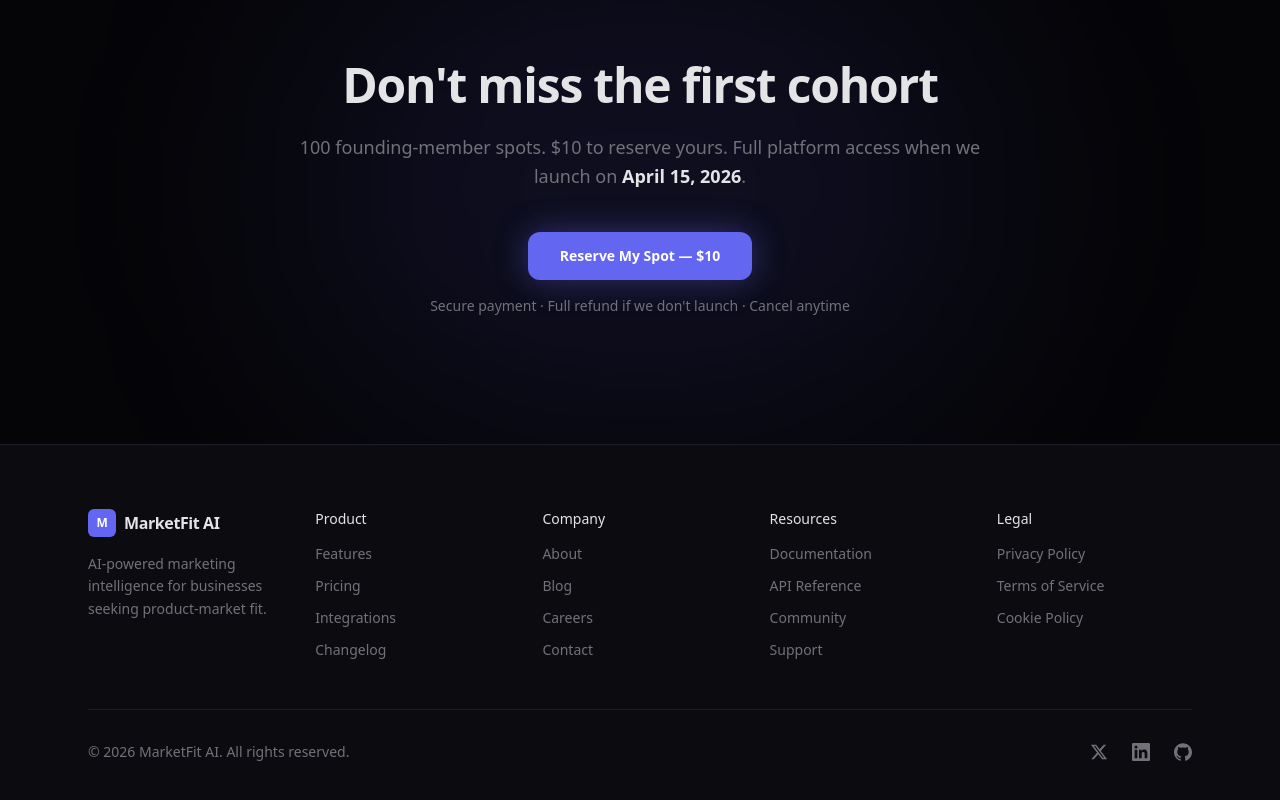
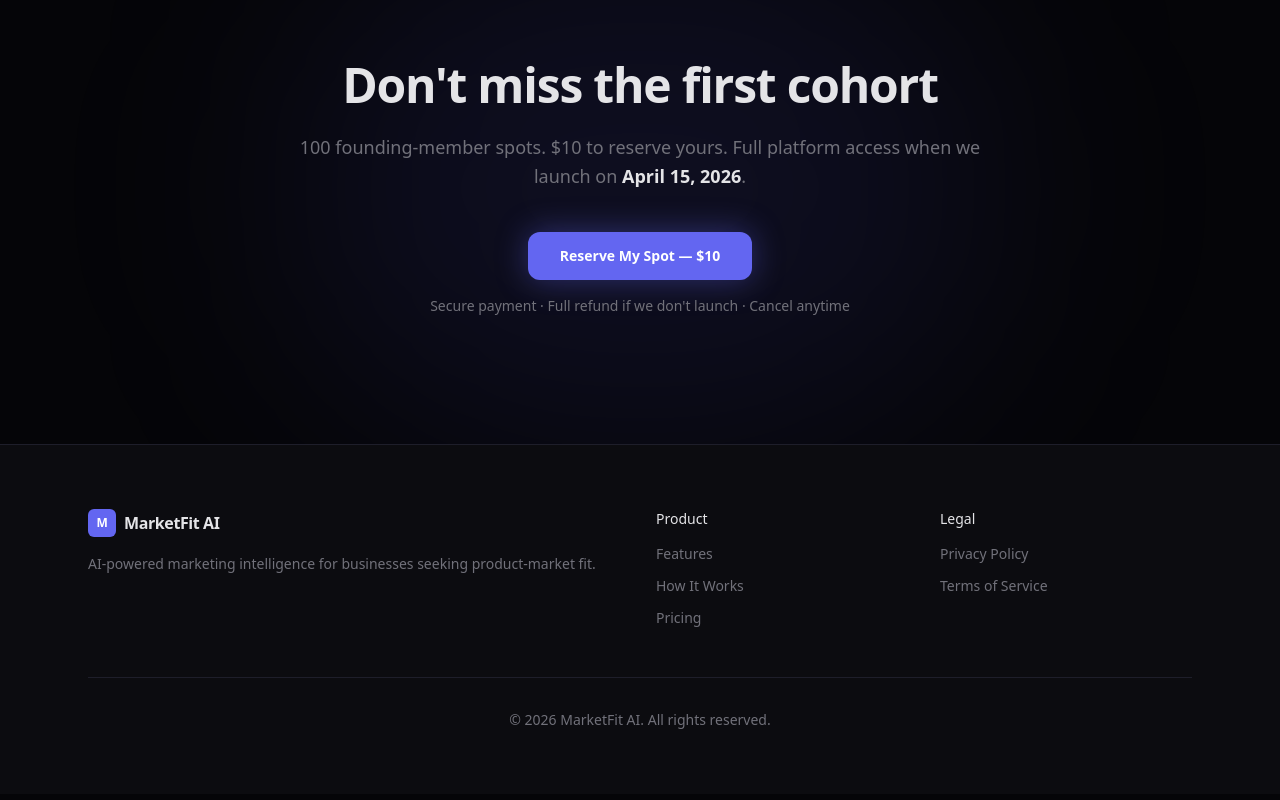
Before and after one commit to Faus21/marketing-ai-demo-frontend, a Next.js app: page / in a window 1280 px wide. Shown: the part 5555-6355 px from the top of the page. Built offline with nearby package versions, Linux system fonts and the light colour scheme.

Commit message:
optimizing footer and adding stripe

```diff
--- /dev/null
+++ b/app/api/checkout/route.ts
@@ -0,0 +1,42 @@
+import { NextResponse } from "next/server";
+import Stripe from "stripe";
+
+function getStripe() {
+  return new Stripe(process.env.STRIPE_SECRET_KEY!);
+}
+
+export async function POST(request: Request) {
+  const stripe = getStripe();
+  const { name, email } = await request.json();
+
+  if (!name || !email) {
+    return NextResponse.json(
+      { error: "Name and email are required" },
+      { status: 400 },
+    );
+  }
+
+  const session = await stripe.checkout.sessions.create({
+    customer_email: email,
+    metadata: { name },
+    line_items: [
+      {
+        price_data: {
+          currency: "usd",
+          product_data: {
+            name: "MarketFit AI — Founding Member Pre-Order",
+            description:
+              "One-time $10 pre-order. Full platform access on launch day (April 15, 2026).",
+          },
+          unit_amount: 1000,
+        },
+        quantity: 1,
+      },
+    ],
+    mode: "payment",
+    success_url: `${process.env.NEXT_PUBLIC_BASE_URL ?? new URL(request.url).origin}?checkout=success`,
+    cancel_url: `${process.env.NEXT_PUBLIC_BASE_URL ?? new URL(request.url).origin}?checkout=cancelled`,
+  });
+
+  return NextResponse.json({ url: session.url });
+}
--- a/components/layout/footer.tsx
+++ b/components/layout/footer.tsx
@@ -4,27 +4,13 @@ type FooterLink = { label: string; href: string };
 
 const FOOTER_LINKS: Record<string, FooterLink[]> = {
   Product: [
-    { label: "Features", href: "#features" },
-    { label: "Pricing", href: "#pricing" },
-    { label: "Integrations", href: "#" },
-    { label: "Changelog", href: "#" },
-  ],
-  Company: [
-    { label: "About", href: "#" },
-    { label: "Blog", href: "#" },
-    { label: "Careers", href: "#" },
-    { label: "Contact", href: "#" },
-  ],
-  Resources: [
-    { label: "Documentation", href: "#" },
-    { label: "API Reference", href: "#" },
-    { label: "Community", href: "#" },
-    { label: "Support", href: "#" },
+    { label: "Features", href: "/#features" },
+    { label: "How It Works", href: "/#how-it-works" },
+    { label: "Pricing", href: "/#pricing" },
   ],
   Legal: [
     { label: "Privacy Policy", href: "/privacy" },
     { label: "Terms of Service", href: "/terms" },
-    { label: "Cookie Policy", href: "#" },
   ],
 };
 
@@ -32,8 +18,8 @@ export default function Footer() {
   return (
     <footer className="border-t border-border bg-surface">
       <div className="mx-auto max-w-6xl px-6 py-16">
-        <div className="grid grid-cols-2 gap-8 md:grid-cols-5">
-          <div className="col-span-2 md:col-span-1">
+        <div className="grid grid-cols-2 gap-8 md:grid-cols-4">
+          <div className="col-span-2">
             <Link href="/" className="flex items-center gap-2 font-semibold tracking-tight">
               <span className="flex h-7 w-7 items-center justify-center rounded-md bg-accent text-xs font-bold text-white">
                 M
@@ -61,27 +47,10 @@ export default function Footer() {
           ))}
         </div>
 
-        <div className="mt-12 flex flex-col items-center justify-between gap-4 border-t border-border pt-8 md:flex-row">
+        <div className="mt-12 flex items-center justify-center border-t border-border pt-8">
           <p className="text-sm text-muted">
             &copy; {new Date().getFullYear()} MarketFit AI. All rights reserved.
           </p>
-          <div className="flex gap-6">
-            <a href="#" className="text-muted transition-colors hover:text-foreground" aria-label="Twitter">
-              <svg width="18" height="18" fill="currentColor" viewBox="0 0 24 24">
-                <path d="M18.244 2.25h3.308l-7.227 8.26 8.502 11.24H16.17l-5.214-6.817L4.99 21.75H1.68l7.73-8.835L1.254 2.25H8.08l4.713 6.231zm-1.161 17.52h1.833L7.084 4.126H5.117z" />
-              </svg>
-            </a>
-            <a href="#" className="text-muted transition-colors hover:text-foreground" aria-label="LinkedIn">
-              <svg width="18" height="18" fill="currentColor" viewBox="0 0 24 24">
-                <path d="M20.447 20.452h-3.554v-5.569c0-1.328-.027-3.037-1.852-3.037-1.853 0-2.136 1.445-2.136 2.939v5.667H9.351V9h3.414v1.561h.046c.477-.9 1.637-1.85 3.37-1.85 3.601 0 4.267 2.37 4.267 5.455v6.286zM5.337 7.433a2.062 2.062 0 01-2.063-2.065 2.064 2.064 0 112.063 2.065zm1.782 13.019H3.555V9h3.564v11.452zM22.225 0H1.771C.792 0 0 .774 0 1.729v20.542C0 23.227.792 24 1.771 24h20.451C23.2 24 24 23.227 24 22.271V1.729C24 .774 23.2 0 22.222 0h.003z" />
-              </svg>
-            </a>
-            <a href="#" className="text-muted transition-colors hover:text-foreground" aria-label="GitHub">
-              <svg width="18" height="18" fill="currentColor" viewBox="0 0 24 24">
-                <path d="M12 .297c-6.63 0-12 5.373-12 12 0 5.303 3.438 9.8 8.205 11.385.6.113.82-.258.82-.577 0-.285-.01-1.04-.015-2.04-3.338.724-4.042-1.61-4.042-1.61C4.422 18.07 3.633 17.7 3.633 17.7c-1.087-.744.084-.729.084-.729 1.205.084 1.838 1.236 1.838 1.236 1.07 1.835 2.809 1.305 3.495.998.108-.776.417-1.305.76-1.605-2.665-.3-5.466-1.332-5.466-5.93 0-1.31.465-2.38 1.235-3.22-.135-.303-.54-1.523.105-3.176 0 0 1.005-.322 3.3 1.23.96-.267 1.98-.399 3-.405 1.02.006 2.04.138 3 .405 2.28-1.552 3.285-1.23 3.285-1.23.645 1.653.24 2.873.12 3.176.765.84 1.23 1.91 1.23 3.22 0 4.61-2.805 5.625-5.475 5.92.42.36.81 1.096.81 2.22 0 1.606-.015 2.896-.015 3.286 0 .315.21.69.825.57C20.565 22.092 24 17.592 24 12.297c0-6.627-5.373-12-12-12" />
-              </svg>
-            </a>
-          </div>
         </div>
       </div>
     </footer>
--- a/components/ui/pre-order-button.tsx
+++ b/components/ui/pre-order-button.tsx
@@ -16,7 +16,8 @@ export default function PreOrderButton({
   const [name, setName] = useState("");
   const [email, setEmail] = useState("");
   const [agreed, setAgreed] = useState(false);
-  const [submitted, setSubmitted] = useState(false);
+  const [loading, setLoading] = useState(false);
+  const [error, setError] = useState("");
   const dialogRef = useRef<HTMLDialogElement>(null);
 
   useEffect(() => {
@@ -45,9 +46,31 @@ export default function PreOrderButton({
     }
   }
 
-  function handleSubmit(e: React.FormEvent) {
+  async function handleSubmit(e: React.FormEvent) {
     e.preventDefault();
-    setSubmitted(true);
+    setLoading(true);
+    setError("");
+
+    try {
+      const res = await fetch("/api/checkout", {
+        method: "POST",
+        headers: { "Content-Type": "application/json" },
+        body: JSON.stringify({ name, email }),
+      });
+
+      const data = await res.json();
+
+      if (!res.ok) {
+        setError(data.error ?? "Something went wrong. Please try again.");
+        return;
+      }
+
+      window.location.href = data.url;
+    } catch {
+      setError("Something went wrong. Please try again.");
+    } finally {
+      setLoading(false);
+    }
   }
 
   function handleClose() {
@@ -57,7 +80,8 @@ export default function PreOrderButton({
       setName("");
       setEmail("");
       setAgreed(false);
-      setSubmitted(false);
+      setLoading(false);
+      setError("");
     }, 200);
   }
 
@@ -89,9 +113,8 @@ export default function PreOrderButton({
             </svg>
           </button>
 
-          {!submitted ? (
-            <>
-              {/* Header */}
+          <>
+            {/* Header */}
               <div className="text-center">
                 <div className="mx-auto mb-4 flex h-12 w-12 items-center justify-center rounded-xl bg-accent/10">
                   <svg
@@ -175,56 +198,25 @@ export default function PreOrderButton({
                   </span>
                 </label>
 
+                {error && (
+                  <p className="rounded-lg bg-red-500/10 px-4 py-2 text-center text-sm text-red-400">
+                    {error}
+                  </p>
+                )}
+
                 <button
                   type="submit"
-                  disabled={!agreed}
+                  disabled={!agreed || loading}
                   className="flex h-12 w-full items-center justify-center rounded-xl bg-accent text-sm font-semibold text-white shadow-[0_0_24px_rgba(99,102,241,0.3)] transition-all hover:bg-accent-light hover:shadow-[0_0_32px_rgba(99,102,241,0.4)] disabled:cursor-not-allowed disabled:opacity-40 disabled:shadow-none disabled:hover:bg-accent"
                 >
-                  Confirm Pre-Order — $10
+                  {loading ? "Redirecting to checkout…" : "Confirm Pre-Order — $10"}
                 </button>
 
                 <p className="text-center text-xs text-muted">
-                  Secure payment &middot; Full refund if we don&apos;t launch &middot; Cancel anytime
+                  Secure payment via Stripe &middot; Full refund if we don&apos;t launch &middot; Cancel anytime
                 </p>
               </form>
-            </>
-          ) : (
-            /* Success state */
-            <div className="py-4 text-center">
-              <div className="mx-auto mb-4 flex h-14 w-14 items-center justify-center rounded-full bg-emerald-500/10">
-                <svg
-                  width="28"
-                  height="28"
-                  fill="none"
-                  viewBox="0 0 24 24"
-                  stroke="currentColor"
-                  strokeWidth="2"
-                  className="text-emerald-400"
-                >
-                  <path
-                    strokeLinecap="round"
-                    strokeLinejoin="round"
-                    d="M4.5 12.75l6 6 9-13.5"
-                  />
-                </svg>
-              </div>
-              <h3 className="text-xl font-bold">You&apos;re in!</h3>
-              <p className="mt-2 text-sm text-muted">
-                Thanks, {name.split(" ")[0]}! We&apos;ve reserved your founding-member spot.
-                Check <strong className="text-foreground">{email}</strong> for a confirmation
-                and next steps.
-              </p>
-              <p className="mt-4 text-sm text-muted">
-                See you on <strong className="text-foreground">April 15, 2026</strong>.
-              </p>
-              <button
-                onClick={handleClose}
-                className="mt-8 flex h-11 w-full items-center justify-center rounded-xl border border-border text-sm font-medium transition-colors hover:bg-surface"
-              >
-                Close
-              </button>
-            </div>
-          )}
+          </>
         </div>
       </dialog>
     </>
--- a/package.json
+++ b/package.json
@@ -11,7 +11,8 @@
   "dependencies": {
     "next": "16.1.6",
     "react": "19.2.3",
-    "react-dom": "19.2.3"
+    "react-dom": "19.2.3",
+    "stripe": "^20.4.1"
   },
   "devDependencies": {
     "@tailwindcss/postcss": "^4",
```
Also changed, not shown: .claude/settings.local.json, 1 other file (tests, documents, lock files or other folders).
